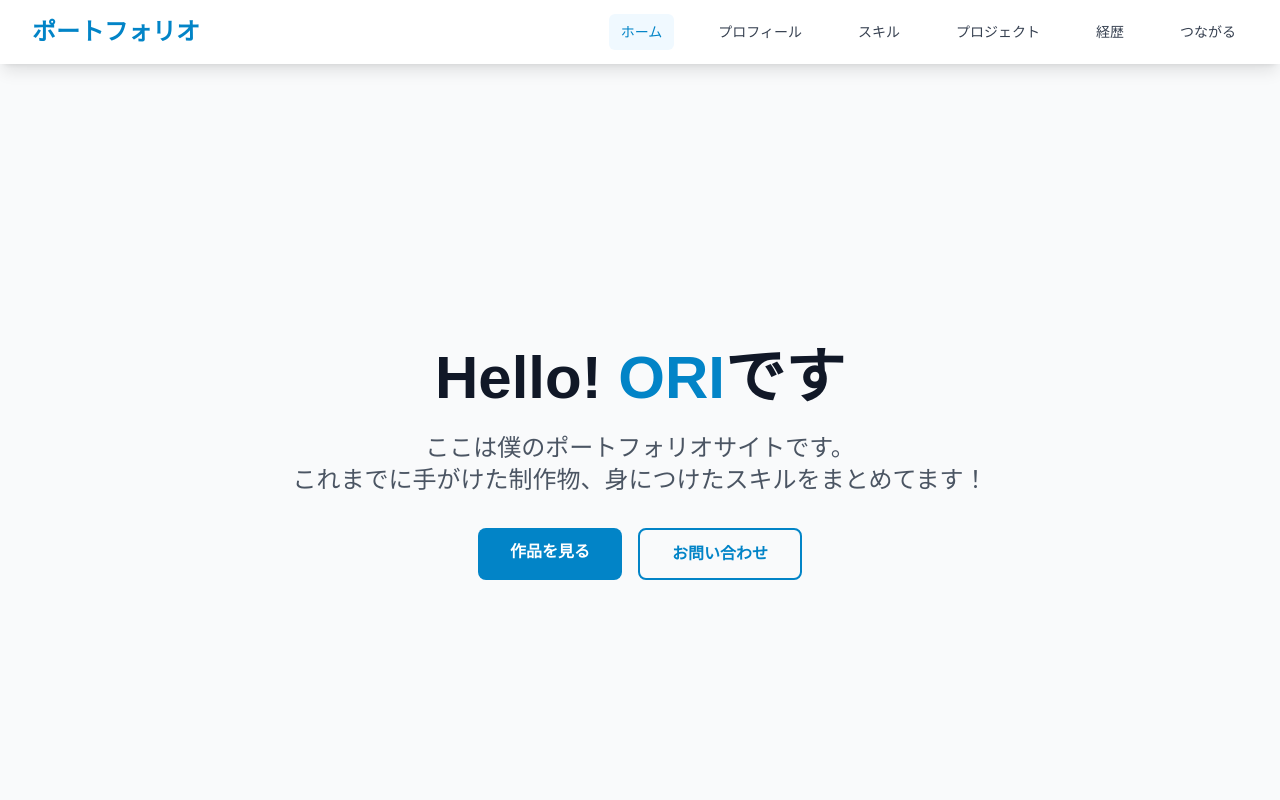
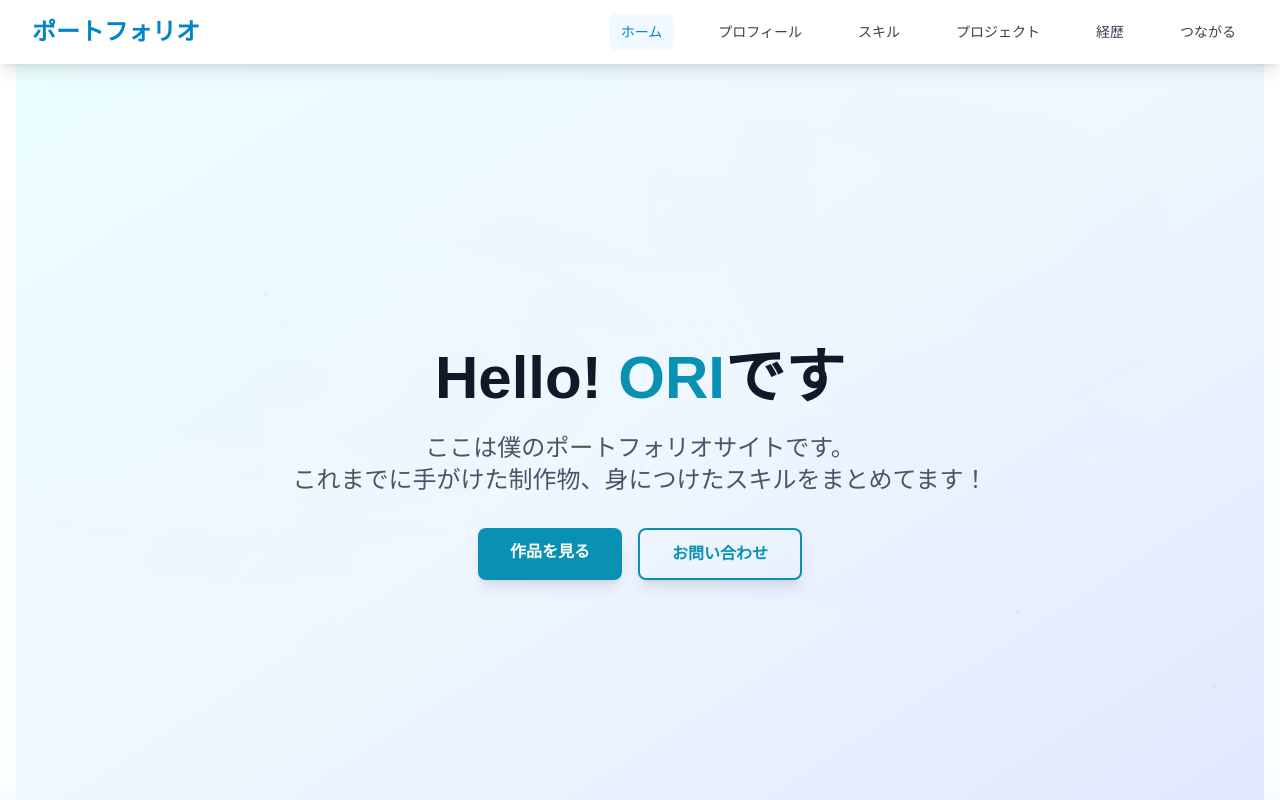
Before and after one commit to furuyashikiiori/portfolio, a Next.js app: page / in a window 1280 px wide. Shown: the top 800 px of the page. Built offline with nearby package versions, Linux system fonts and the light colour scheme.

Commit message:
背景変更

```diff
--- a/src/app/globals.css
+++ b/src/app/globals.css
@@ -24,6 +24,84 @@ html {
   scroll-behavior: smooth;
 }
 
+/* Custom background colors */
+.bg-cyan-25 {
+  background-color: rgb(240, 253, 255);
+}
+
+.bg-blue-25 {
+  background-color: rgb(241, 245, 255);
+}
+
+/* Wave animations */
+@keyframes wave-slow {
+  0%, 100% {
+    transform: translateY(0) rotate(0deg);
+    opacity: 0.3;
+  }
+  33% {
+    transform: translateY(-10px) rotate(1deg);
+    opacity: 0.4;
+  }
+  66% {
+    transform: translateY(-5px) rotate(-0.5deg);
+    opacity: 0.2;
+  }
+}
+
+@keyframes wave-medium {
+  0%, 100% {
+    transform: translateY(0) rotate(0deg) scale(1);
+    opacity: 0.2;
+  }
+  50% {
+    transform: translateY(-8px) rotate(1.5deg) scale(1.05);
+    opacity: 0.3;
+  }
+}
+
+@keyframes wave-gentle {
+  0%, 100% {
+    transform: translateY(0) rotate(0deg);
+    opacity: 0.1;
+  }
+  50% {
+    transform: translateY(-3px) rotate(0.5deg);
+    opacity: 0.15;
+  }
+}
+
+@keyframes float {
+  0%, 100% {
+    transform: translateY(0px) translateX(0px);
+    opacity: 0.3;
+  }
+  33% {
+    transform: translateY(-20px) translateX(10px);
+    opacity: 0.6;
+  }
+  66% {
+    transform: translateY(-10px) translateX(-5px);
+    opacity: 0.4;
+  }
+}
+
+.animate-wave-slow {
+  animation: wave-slow 8s ease-in-out infinite;
+}
+
+.animate-wave-medium {
+  animation: wave-medium 6s ease-in-out infinite;
+}
+
+.animate-wave-gentle {
+  animation: wave-gentle 10s ease-in-out infinite;
+}
+
+.animate-float {
+  animation: float 6s ease-in-out infinite;
+}
+
 @layer utilities {
   .text-balance {
     text-wrap: balance;
--- a/src/app/layout.tsx
+++ b/src/app/layout.tsx
@@ -2,6 +2,7 @@ import type { Metadata } from "next";
 import localFont from "next/font/local";
 import "./globals.css";
 import Navigation from "@/components/Navigation";
+import AnimatedBackground from "@/components/AnimatedBackground";
 
 const geistSans = localFont({
   src: "./fonts/GeistVF.woff",
@@ -27,12 +28,14 @@ export default function RootLayout({
   return (
     <html lang="ja">
       <body
-        className={`${geistSans.variable} ${geistMono.variable} antialiased bg-gray-50 font-ja`}
+        className={`${geistSans.variable} ${geistMono.variable} antialiased font-ja`}
       >
         <Navigation />
-        <main className="min-h-screen">
-          {children}
-        </main>
+        <AnimatedBackground variant="subtle">
+          <main className="min-h-screen">
+            {children}
+          </main>
+        </AnimatedBackground>
       </body>
     </html>
   );
--- a/src/app/page.tsx
+++ b/src/app/page.tsx
@@ -3,6 +3,7 @@
 import Link from "next/link";
 import ProfileImage from "../components/ProfileImage";
 import SocialLinks from "../components/SocialLinks";
+import AnimatedBackground from "../components/AnimatedBackground";
 
 export default function Home() {
   const featuredProjects = [
@@ -62,10 +63,11 @@ export default function Home() {
   return (
     <div className='container mx-auto px-4'>
       {/* Hero Section */}
+      <AnimatedBackground variant="hero">
         <section id="hero" className='text-center py-20 min-h-screen flex items-center'>
           <div className='max-w-4xl mx-auto'>
             <h1 className='text-5xl md:text-6xl font-bold text-gray-900 mb-6'>
-            Hello! <span className='text-primary-600'>ORI</span>
+              Hello! <span className='text-cyan-600'>ORI</span>
               です
             </h1>
             <p className='text-xl md:text-2xl text-gray-600 mb-8 leading-relaxed'>
@@ -76,7 +78,7 @@ export default function Home() {
             <div className='flex flex-col sm:flex-row gap-4 justify-center'>
               <a
                 href='#projects'
-              className='bg-primary-600 text-white px-8 py-3 rounded-lg font-semibold hover:bg-primary-700 transition-colors'
+                className='bg-cyan-600 text-white px-8 py-3 rounded-lg font-semibold hover:bg-cyan-700 transition-all duration-300 transform hover:scale-105 shadow-lg hover:shadow-xl'
                 onClick={(e) => {
                   e.preventDefault();
                   document.querySelector('#projects')?.scrollIntoView({ behavior: 'smooth' });
@@ -86,7 +88,7 @@ export default function Home() {
               </a>
               <a
                 href='#contact'
-              className='border-2 border-primary-600 text-primary-600 px-8 py-3 rounded-lg font-semibold hover:bg-primary-50 transition-colors'
+                className='border-2 border-cyan-600 text-cyan-600 px-8 py-3 rounded-lg font-semibold hover:bg-cyan-50 transition-all duration-300 transform hover:scale-105 shadow-lg hover:shadow-xl'
                 onClick={(e) => {
                   e.preventDefault();
                   document.querySelector('#contact')?.scrollIntoView({ behavior: 'smooth' });
@@ -97,6 +99,7 @@ export default function Home() {
             </div>
           </div>
         </section>
+      </AnimatedBackground>
 
       {/* About Section - Summary */}
       <section id="about" className='py-16'>
@@ -153,7 +156,8 @@ export default function Home() {
       </section>
 
       {/* Skills Section - Summary */}
-      <section id="skills" className='py-16 bg-gray-50'>
+      <AnimatedBackground variant="section">
+        <section id="skills" className='py-16'>
         <div className='max-w-4xl mx-auto'>
           <h2 className="text-3xl md:text-4xl font-bold text-gray-900 mb-6 text-center">
             主要スキル
@@ -182,6 +186,7 @@ export default function Home() {
           </div>
         </div>
         </section>
+      </AnimatedBackground>
 
       {/* Projects Section - Summary */}
       <section id="projects" className='py-16'>
@@ -232,7 +237,8 @@ export default function Home() {
       </section>
 
       {/* Experience Section - Summary */}
-      <section id="experience" className='py-16 bg-gray-50'>
+      <AnimatedBackground variant="section">
+        <section id="experience" className='py-16'>
         <div className="max-w-4xl mx-auto">
           <h2 className="text-3xl md:text-4xl font-bold text-gray-900 mb-6 text-center">
             現在の職歴
@@ -267,6 +273,7 @@ export default function Home() {
           </div>
         </div>
         </section>
+      </AnimatedBackground>
 
       {/* Contact Section - Summary */}
       <section id="contact" className='py-16'>
--- /dev/null
+++ b/src/components/AnimatedBackground.tsx
@@ -0,0 +1,91 @@
+"use client";
+
+interface AnimatedBackgroundProps {
+  variant?: 'hero' | 'section' | 'subtle';
+  children: React.ReactNode;
+}
+
+export default function AnimatedBackground({ variant = 'section', children }: AnimatedBackgroundProps) {
+  const getBackgroundClasses = () => {
+    switch (variant) {
+      case 'hero':
+        return 'bg-gradient-to-br from-cyan-50 via-blue-50 to-indigo-100';
+      case 'section':
+        return 'bg-gradient-to-r from-cyan-25 via-blue-25 to-slate-50';
+      case 'subtle':
+        return 'bg-gradient-to-b from-white via-cyan-25 to-blue-25';
+      default:
+        return 'bg-gradient-to-r from-cyan-25 via-blue-25 to-slate-50';
+    }
+  };
+
+  const getWaveIntensity = () => {
+    switch (variant) {
+      case 'hero':
+        return 'animate-wave-slow';
+      case 'section':
+        return 'animate-wave-medium';
+      case 'subtle':
+        return 'animate-wave-gentle';
+      default:
+        return 'animate-wave-medium';
+    }
+  };
+
+  return (
+    <div className={`relative ${getBackgroundClasses()} overflow-hidden`}>
+      {/* Animated Wave Layers */}
+      <div className="absolute inset-0 opacity-30">
+        {/* Wave 1 */}
+        <div
+          className={`absolute inset-0 ${getWaveIntensity()}`}
+          style={{
+            background: `radial-gradient(ellipse 80% 50% at 20% 40%, rgba(6, 182, 212, 0.1) 0%, transparent 50%),
+                        radial-gradient(ellipse 60% 80% at 80% 20%, rgba(59, 130, 246, 0.08) 0%, transparent 50%)`
+          }}
+        />
+
+        {/* Wave 2 */}
+        <div
+          className={`absolute inset-0 ${getWaveIntensity()}`}
+          style={{
+            background: `radial-gradient(ellipse 70% 60% at 70% 60%, rgba(14, 165, 233, 0.06) 0%, transparent 50%),
+                        radial-gradient(ellipse 50% 70% at 30% 80%, rgba(99, 102, 241, 0.04) 0%, transparent 50%)`,
+            animationDelay: '-1.5s'
+          }}
+        />
+
+        {/* Wave 3 */}
+        <div
+          className={`absolute inset-0 ${getWaveIntensity()}`}
+          style={{
+            background: `radial-gradient(ellipse 90% 40% at 50% 20%, rgba(34, 197, 94, 0.03) 0%, transparent 50%),
+                        radial-gradient(ellipse 40% 90% at 10% 50%, rgba(168, 85, 247, 0.02) 0%, transparent 50%)`,
+            animationDelay: '-3s'
+          }}
+        />
+      </div>
+
+      {/* Floating Particles */}
+      <div className="absolute inset-0 opacity-20">
+        {[...Array(6)].map((_, i) => (
+          <div
+            key={i}
+            className="absolute w-1 h-1 bg-cyan-400 rounded-full animate-float"
+            style={{
+              left: `${20 + i * 15}%`,
+              top: `${30 + i * 10}%`,
+              animationDelay: `${i * 0.8}s`,
+              animationDuration: `${4 + i * 0.5}s`
+            }}
+          />
+        ))}
+      </div>
+
+      {/* Content */}
+      <div className="relative z-10">
+        {children}
+      </div>
+    </div>
+  );
+}
--- a/tailwind.config.ts
+++ b/tailwind.config.ts
@@ -23,6 +23,19 @@ const config: Config = {
           800: '#075985',
           900: '#0c4a6e',
         },
+        cyan: {
+          25: '#f0fdff',
+          50: '#ecfeff',
+          100: '#cffafe',
+          200: '#a5f3fc',
+          300: '#67e8f9',
+          400: '#22d3ee',
+          500: '#06b6d4',
+          600: '#0891b2',
+          700: '#0e7490',
+          800: '#155e75',
+          900: '#164e63',
+        },
       },
       fontFamily: {
         'ja': [
```
Lines whose indentation alone changed are shown as unchanged.
